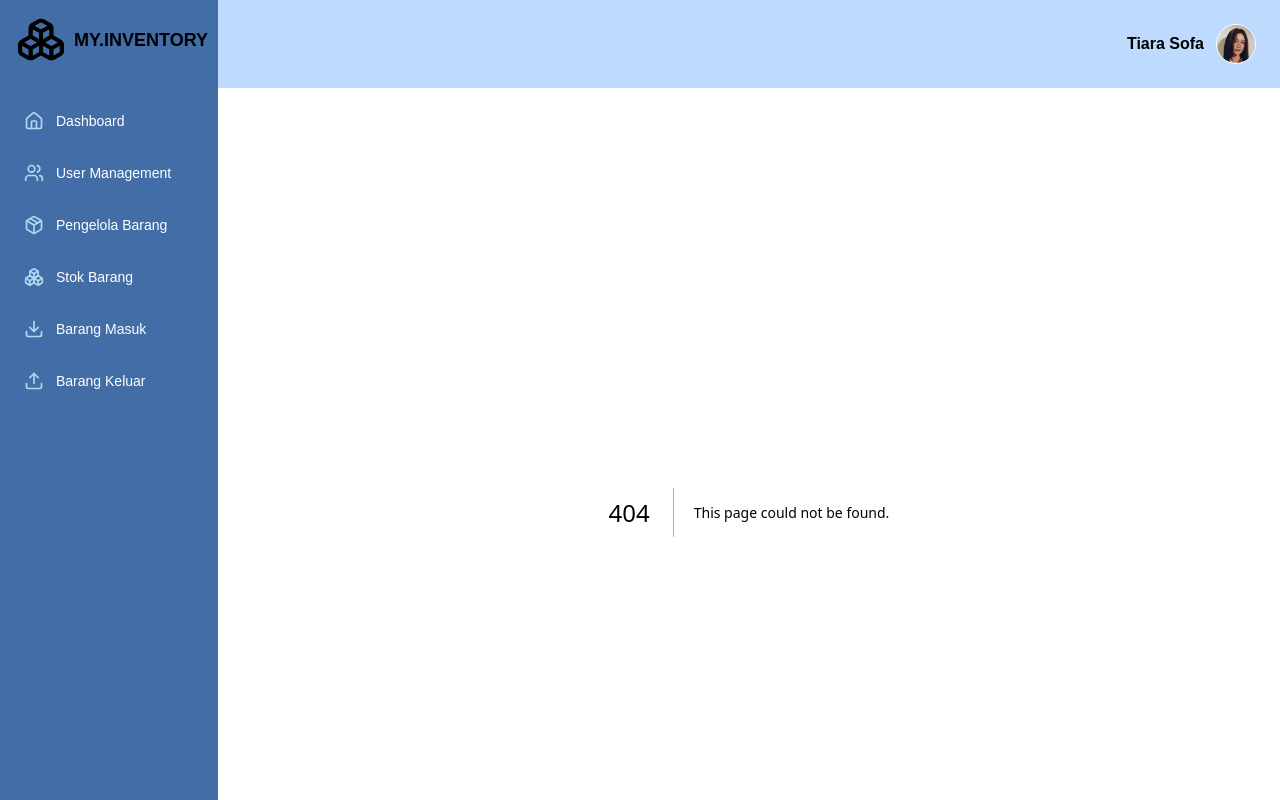
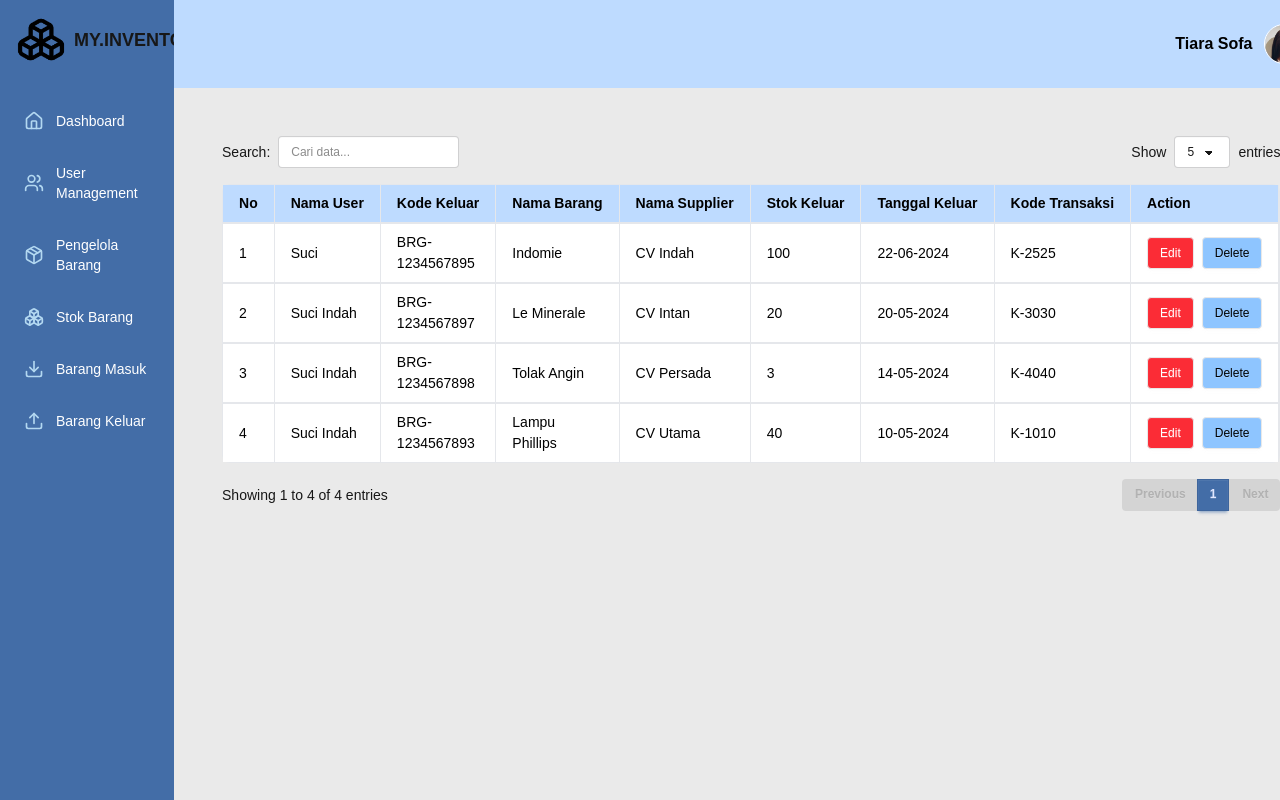
Before and after one commit to FarisAnugrah/inventory-frontend, a Next.js app: page /laporanBarangKeluar in a window 1280 px wide. Before the commit this address had no page. Built offline with nearby package versions, Linux system fonts and the light colour scheme.

Commit message:
menyetujui barang keluar role manager

```diff
--- a/src/app/dashboard/manager/page.jsx
+++ b/src/app/dashboard/manager/page.jsx
@@ -0,0 +1,77 @@
+'use client';
+
+import dynamic from 'next/dynamic';
+import { LineChart, Line, XAxis, YAxis, CartesianGrid, Tooltip } from 'recharts';
+
+const ClientPieChart = dynamic(() => import('@/components/ClientPieChart'), { ssr: false });
+
+const dataLine = [
+  { name: "Mon", value: 30 },
+  { name: "Tue", value: 20 },
+  { name: "Wed", value: 45 },
+  { name: "Thu", value: 50 },
+  { name: "Fri", value: 72 },
+  { name: "Sat", value: 80 },
+];
+
+const dataPie = [
+  { name: "Makanan", value: 41.1 },
+  { name: "Minuman", value: 99 },
+  { name: "Elektronik", value: 73.1 },
+  { name: "AAT", value: 34.6 },
+  { name: "Sembako", value: 98.84 },
+];
+
+export default function Dashboard() {
+  const cards = [
+    { title: "Jumlah Barang Masuk", count: 12 },
+    { title: "Jumlah Barang Keluar", count: 7 },
+    { title: "Jumlah Supplier", count: 5 },
+  ];
+
+  return (
+    <div className="p-6">
+      <div className="grid grid-cols-1 md:grid-cols-3 gap-4 mb-6">
+        {cards.map((card, i) => (
+          <div key={i} className="card bg-base-100 shadow-md p-6 text-center">
+            <p className="text-lg font-semibold">{card.title}</p>
+            <p className="text-4xl mt-2 text-primary">{card.count}</p>
+          </div>
+        ))}
+      </div>
+
+      <div className="grid grid-cols-1 md:grid-cols-3 gap-4">
+        {/* Barang Masuk */}
+        <div className="card bg-base-100 shadow-md p-4">
+          <div className="card-body items-center text-center">
+            <h2 className="card-title">Barang Masuk</h2>
+            <LineChart width={280} height={200} data={dataLine}>
+              <CartesianGrid strokeDasharray="3 3" />
+              <XAxis dataKey="name" />
+              <YAxis />
+              <Tooltip />
+              <Line type="monotone" dataKey="value" stroke="#3b82f6" strokeWidth={3} />
+            </LineChart>
+          </div>
+        </div>
+
+        {/* Barang Keluar */}
+        <div className="card bg-base-100 shadow-md p-4">
+          <div className="card-body items-center text-center">
+            <h2 className="card-title">Barang Keluar</h2>
+            <LineChart width={280} height={200} data={dataLine}>
+              <CartesianGrid strokeDasharray="3 3" />
+              <XAxis dataKey="name" />
+              <YAxis />
+              <Tooltip />
+              <Line type="monotone" dataKey="value" stroke="#8b5cf6" strokeWidth={3} />
+            </LineChart>
+          </div>
+        </div>
+
+        {/* PieChart */}
+        <ClientPieChart dataPie={dataPie} />
+      </div>
+    </div>
+  );
+}
--- /dev/null
+++ b/src/app/laporanBarangKeluar/page.jsx
@@ -0,0 +1,49 @@
+import Table from '@/components/Table';
+
+export default function barangKeluar() {
+
+  <div className="flex items-center gap-2">
+              <span>Show</span>
+              <select className="select select-bordered select-sm w-20">
+                <option>10</option>
+                <option>25</option>
+                <option>50</option>
+              </select>
+              <span>entries</span>
+            </div>
+
+  const columns = [
+    { header: "No", accessor: "no" },
+    { header: "Nama User", accessor: "user" },
+    { header: "Kode Keluar", accessor: "kode" },
+    { header: "Nama Barang", accessor: "barang" },
+    { header: "Nama Supplier", accessor: "supplier" },
+    { header: "Stok Keluar", accessor: "stok" },
+    { header: "Tanggal Keluar", accessor: "tanggal" },
+    { header: "Kode Transaksi", accessor: "transaksi" },
+  ];
+
+  const data = [
+
+    { no: 1, user: "Suci", kode: "BRG-1234567895", barang: "Indomie", supplier: "CV Indah", stok: "100", tanggal: "22-06-2024", transaksi: "K-2525" },
+    { no: 2, user: "Suci Indah", kode: "BRG-1234567897", barang: "Le Minerale", supplier: "CV Intan", stok: "20", tanggal: "20-05-2024" , transaksi: "K-3030" },
+    { no: 3, user: "Suci Indah", kode: "BRG-1234567898", barang: "Tolak Angin", supplier: "CV Persada", stok: "3", tanggal: "14-05-2024", transaksi: "K-4040" },
+    { no: 4, user: "Suci Indah", kode: "BRG-1234567893", barang: "Lampu Phillips", supplier: "CV Utama", stok: "40", tanggal: "10-05-2024", transaksi: "K-1010" },
+
+
+  ];
+  return (
+      <div className="p-6">
+          <Table
+          columns={columns}
+          data={data}
+          showAddButton={false}
+          showSearch={true}
+          showPagination={true}
+          showWeekFilter={false}
+          showControls={true}
+          />
+
+      </div>
+      );
+  }
--- /dev/null
+++ b/src/app/laporanBarangMasuk/page.jsx
@@ -0,0 +1,46 @@
+import Table from '@/components/Table';
+
+export default function barangMasuk() {
+  <div className="flex items-center gap-2">
+    <span>Show</span>
+    <select className="select select-bordered select-sm w-20">
+      <option>10</option>
+      <option>25</option>
+      <option>50</option>
+    </select>
+    <span>entries</span>
+  </div>
+
+  const columns = [
+    { header: "No", accessor: "no" },
+    { header: "Nama User", accessor: "user" },
+    { header: "Kode Masuk", accessor: "kode" },
+    { header: "Nama Barang", accessor: "barang" },
+    { header: "Nama Supplier", accessor: "supplier" },
+    { header: "Stok Masuk", accessor: "stok" },
+    { header: "Tanggal Masuk", accessor: "tanggal" },
+  ];
+
+  const data = [
+
+    { no: 1, user: "Suci Indah", kode: "BRG-1234567895", barang: "Indomie", supplier: "CV Indah", stok: "100", satuan: "Karton" , tanggal: "20-05-2025" },
+    { no: 2, user: "Suci Indah", kode: "BRG-1234567897", barang: "Le Minerale", supplier: "CV Intan", stok: "20", satuan: "Karton" , tanggal: "15-05-2025" },
+    { no: 3, user: "Suci Indah", kode: "BRG-1234567898", barang: "Tolak Angin", supplier: "CV Persada", stok: "3", satuan: "Karton", tanggal: "16-05-2025" },
+    { no: 4, user: "Suci Indah", kode: "BRG-1234567893", barang: "Lampu Phillips", supplier: "CV Utama", stok: "40", satuan: "Karton" , tanggal: "17-05-2025"},
+
+  ];
+return (
+      <div className="p-6">
+          <Table
+          columns={columns}
+          data={data}
+          showAddButton={false}
+          showSearch={true}
+          showPagination={true}
+          showWeekFilter={false}
+          showControls={true}
+          />
+
+      </div>
+      );
+  }
--- a/src/app/menyetujui-barang/page.jsx
+++ b/src/app/menyetujui-barang/page.jsx
@@ -14,18 +14,7 @@ export default function MenyetujuiBarang() {
     { header: "Nama Supplier", accessor: "supplier" },
     { header: "Stok Keluar", accessor: "stok" },
     { header: "Tanggal Keluar", accessor: "tanggal" },
-    {
-      header: "Action",
-      accessor: "action",
-      cell: ({ row }) => (
-        <button
-          className="bg-blue-300 hover:bg-blue-400 text-black px-3 py-1 rounded"
-          onClick={() => setSelectedItem(row.original)}
-        >
-          Detail
-        </button>
-      ),
-    },
+
   ];
 
   const data = [
@@ -40,12 +29,14 @@ export default function MenyetujuiBarang() {
       <Table
         columns={columns}
         data={data}
-        showAddButton={true}
+        showAddButton={false}
         showSearch={true}
         showPagination={true}
         showWeekFilter={false}
         showControls={true}
-        showDetailsOnly={true} // Ensure this prop is passed correctly
+        showDetailsOnly={true}
+        onDetailClick={(item) => setSelectedItem(item)}
+         // Ensure this prop is passed correctly
       />
       {selectedItem && (
         <DetailModal
--- /dev/null
+++ b/src/app/stok/manager/page.jsx
@@ -0,0 +1,44 @@
+import Table from '@/components/Table';
+
+export default function stok() {
+  <div className="flex items-center gap-2">
+              <span>Show</span>
+              <select className="select select-bordered select-sm w-20">
+                <option>10</option>
+                <option>25</option>
+                <option>50</option>
+              </select>
+              <span>entries</span>
+            </div>
+
+
+  const columns = [
+    { header: "No", accessor: "no" },
+    { header: "Kode Barang", accessor: "kode" },
+    { header: "Nama Barang", accessor: "nama" },
+    { header: "Jumlah Barang", accessor: "jumlah" },
+    { header: "Satuan", accessor: "satuan" },
+  ];
+
+  const data = [
+    { no: 1, kode: "BRG-1234567895", nama: "Indomie", jumlah: "10",  satuan: "Karton" },
+    { no: 2, kode: "BRG-1234567897", nama: "Le Minerale", jumlah: "20",  satuan: "Karton" },
+    { no: 3, kode: "BRG-1234567898", nama: "Tolak Angin", jumlah: "30",  satuan: "Karton" },
+    { no: 4, kode: "BRG-1234567893", nama: "Lampu Phillips", jumlah: "40", satuan: "Karton" },
+
+  ];
+  return (
+      <div className="p-6">
+        <Table
+        columns={columns}
+        data={data}
+        showAddButton={true}
+        showSearch={true}
+        showPagination={true}
+        showWeekFilter={false}
+        showControls={true}
+        showActions = {true}
+        />
+      </div>
+    );
+  }
--- a/src/components/DetailModal.js
+++ b/src/components/DetailModal.js
@@ -2,7 +2,8 @@ import { X } from "lucide-react"; // Pastikan kamu install lucide-react: npm ins
 
 export default function DetailModal({ item, onClose }) {
   return (
-    <div className="fixed inset-0 z-50 flex items-center justify-center bg-black bg-opacity-50">
+    <div className="fixed inset-0 bg-black/30 backdrop-blur-sm flex items-center justify-center z-50">
+
       <div className="bg-white rounded-md w-[500px] shadow-lg">
         {/* Header */}
         <div className="flex justify-between items-center border-b px-6 py-4">
--- a/src/components/Table.jsx
+++ b/src/components/Table.jsx
@@ -26,6 +26,7 @@ export default function CustomTable(param) {
         showActions = true,
         showDetailsOnly = false,
         entriesOptions = [5, 10, 20],
+        onDetailClick = () => {},
     } = param;
 
     const router = useRouter();
@@ -150,14 +151,15 @@ export default function CustomTable(param) {
                                 <td className="py-2 px-4 border-t border-r border-gray-200">
 
                                 <div className="flex gap-2">
-                                    {showDetailsOnly ? (
+                                {showDetailsOnly ? (
                                     <button
                                         className="btn btn-sm text-black bg-blue-200 font-normal"
-                                        onClick={() => router.push(`/detail-user/${row.id}`)}
-                                    >
+                                        onClick={() => onDetailClick(row)} // ✅ Panggil fungsi dari props
+                                         >
                                         Detail
-                                    </button>
-                                    ) : (
+                                        </button>
+                                        ) : (
+
                                     <>
                                         <button
                                         className="btn btn-sm text-white bg-red-500 font-normal"
--- a/src/providers/LayoutProvider.jsx
+++ b/src/providers/LayoutProvider.jsx
@@ -36,12 +36,12 @@ export default function LayoutProvider({ children }) {
       { icon: <Upload size={20} />, label: "Barang Keluar", href: "/barangKeluar/staff" },
     ],
     manager: [
-      { icon: <Home size={20} />, label: "Dashboard", href: "/dashboard/admin" },
-      { icon: <Users size={20} />, label: "User Management", href: "/pengelola-pengguna" },
-      { icon: <Package size={20} />, label: "Pengelola Barang", href: "/pengelola-kategori" },
-      { icon: <Boxes size={20} />, label: "Stok Barang", href: "/stok/admin" },
-      { icon: <Download size={20} />, label: "Barang Masuk", href: "/barangMasuk/admin" },
-      { icon: <Upload size={20} />, label: "Barang Keluar", href: "/barangKeluar/admin" },
+      { icon: <Home size={20} />, label: "Dashboard", href: "/dashboard/manager" },
+      { icon: <Users size={20} />, label: "User Management", href: "/pengelola-pengguna/manager" },
+      { icon: <Package size={20} />, label: "Pengelola Barang", href: "/pengelola-kategori/manager" },
+      { icon: <Boxes size={20} />, label: "Stok Barang", href: "/stok/manager" },
+      { icon: <Download size={20} />, label: "Barang Masuk", href: "/barangMasuk/manager" },
+      { icon: <Upload size={20} />, label: "Barang Keluar", href: "/barangKeluar/manager" },
     ],
   };
 
```
